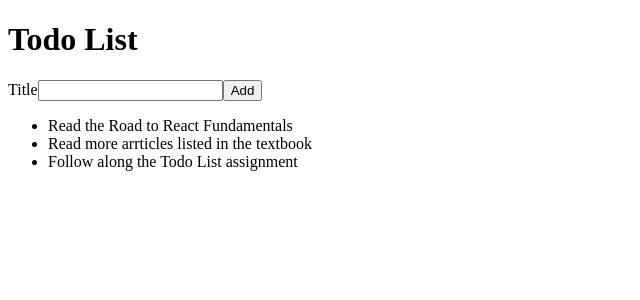
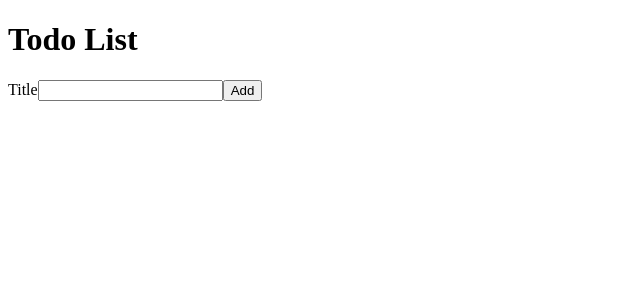
Before and after one commit to anniethewebcoder/react-todo, a React (Create React App) app: page / in a window 1280 px wide. Shown: the top 300 px of the page, without its empty margins (0-640 px from the left). Built offline with nearby package versions, Linux system fonts and the light colour scheme; the HTML template or start-up script is replaced by a standard one.

Commit message:
move todo list into state and destructuring props

```diff
--- a/src/App.js
+++ b/src/App.js
@@ -7,12 +7,16 @@ function App() {
 
   const [newTodo, setNewTodo] = useState("");
 
+  //create new state variable todoList with an empty array
+  const [todoList, setTodoList] = useState([]);
+
   return (
     <div>
       <h1>Todo List</h1>
       <AddTodoForm onAddTodo={setNewTodo} />
       <p>{newTodo}</p>
-      <TodoList />
+      {/*pass todoList*/}
+      <TodoList todoList={todoList} />
 
     </div>
   );
--- a/src/TodoList.js
+++ b/src/TodoList.js
@@ -1,22 +1,24 @@
 import React from 'react';
 import TodoListItem from './TodoListItem';
 
-const todoList = [
-    {
-      id: 1,
-      title: "Read the Road to React Fundamentals"
-    },
-    {
-      id: 2,
-      title: "Read more arrticles listed in the textbook"
-    },
-    {
-      id: 3,
-      title: "Follow along the Todo List assignment"
-    }
-]
+//Delete the hard-coded varaible
+// const todoList = [
+//     {
+//       id: 1,
+//       title: "Read the Road to React Fundamentals"
+//     },
+//     {
+//       id: 2,
+//       title: "Read more arrticles listed in the textbook"
+//     },
+//     {
+//       id: 3,
+//       title: "Follow along the Todo List assignment"
+//     }
+// ]
 
-const TodoList = () => {
+//add props parameter and destructuring props
+const TodoList = ({todoList}) => {
     return (
         <ul>
         {
```
